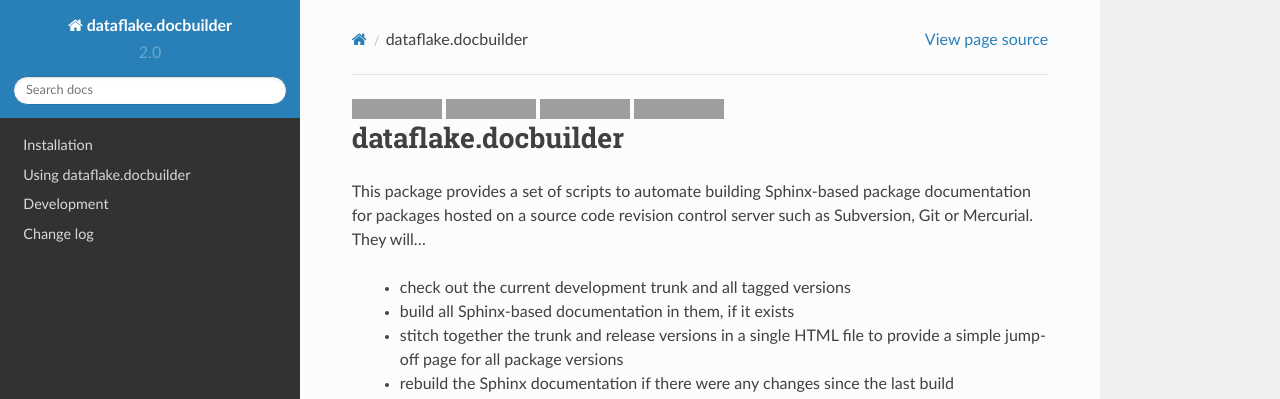
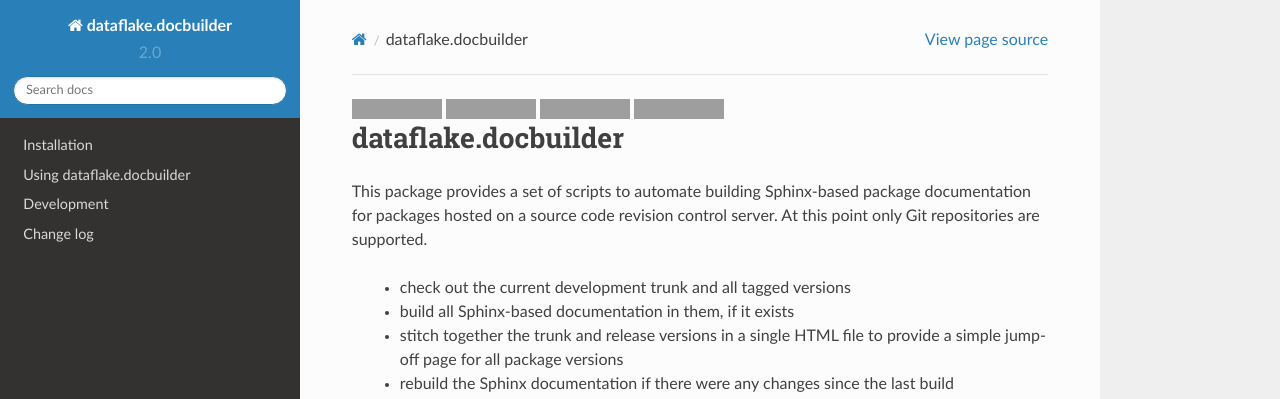
Before and after one commit to dataflake/dataflake.docbuilder, a Sphinx documentation site: the page built from docs/index.rst, in a window 1280 px wide and 900 px high, cut to the strip 0-399 px from the top of the window. Built offline with Sphinx 7.4.7 and the Read the Docs theme 2.0.0, drawn with Linux system fonts in a browser that asks for light colours; the version number is read from the project's files by our own code; grey boxes are pictures that could not be loaded.

Commit message:
- remove Mercurial support and silence warnings

```diff
--- a/CHANGES.rst
+++ b/CHANGES.rst
@@ -6,7 +6,7 @@
 
 - Drop support for documentation generated with ``z3c.recipe.sphinx``.
 
-- Drop support for Subversion.
+- Drop support for Subversion and Mercurial.
 
 - Drop option ``copy-output``. Always copy HTML output to HTML output folder.
 
--- a/README.rst
+++ b/README.rst
@@ -21,8 +21,8 @@
 
 This package provides a set of scripts to automate building
 Sphinx-based package documentation for packages hosted on a
-source code revision control server such as Subversion,
-Git or Mercurial. They will...
+source code revision control server. At this point only Git
+repositories are supported.
 
   * check out the current development trunk and all tagged versions
   * build all Sphinx-based documentation in them, if it exists
--- a/docs/usage.rst
+++ b/docs/usage.rst
@@ -21,8 +21,8 @@
 
 .. warning::
 
-    The document build script will call the Subversion, Mercurial or
-    Git script through the shell. Make sure you can check out or update
+    The document build script will call the Git script through the shell.
+    Make sure you can check out or update
     the packages you want to document without receiving any prompts,
     e.g. for credentials, otherwise the script will just hang waiting
     for input on a prompt you will never see.
```
Also changed, not shown: other parts of docs/usage.rst (+0 -1 lines), 2 other files.
